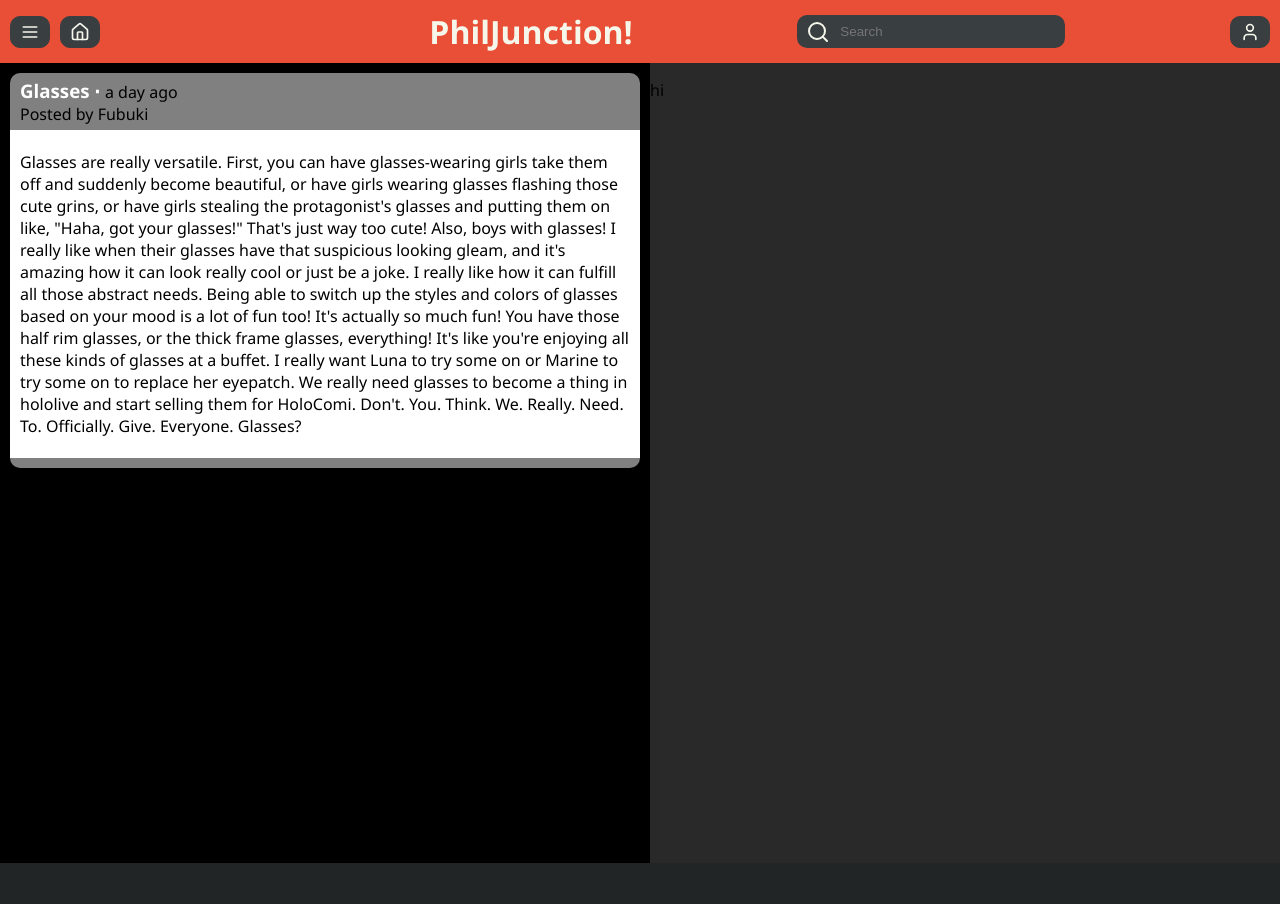
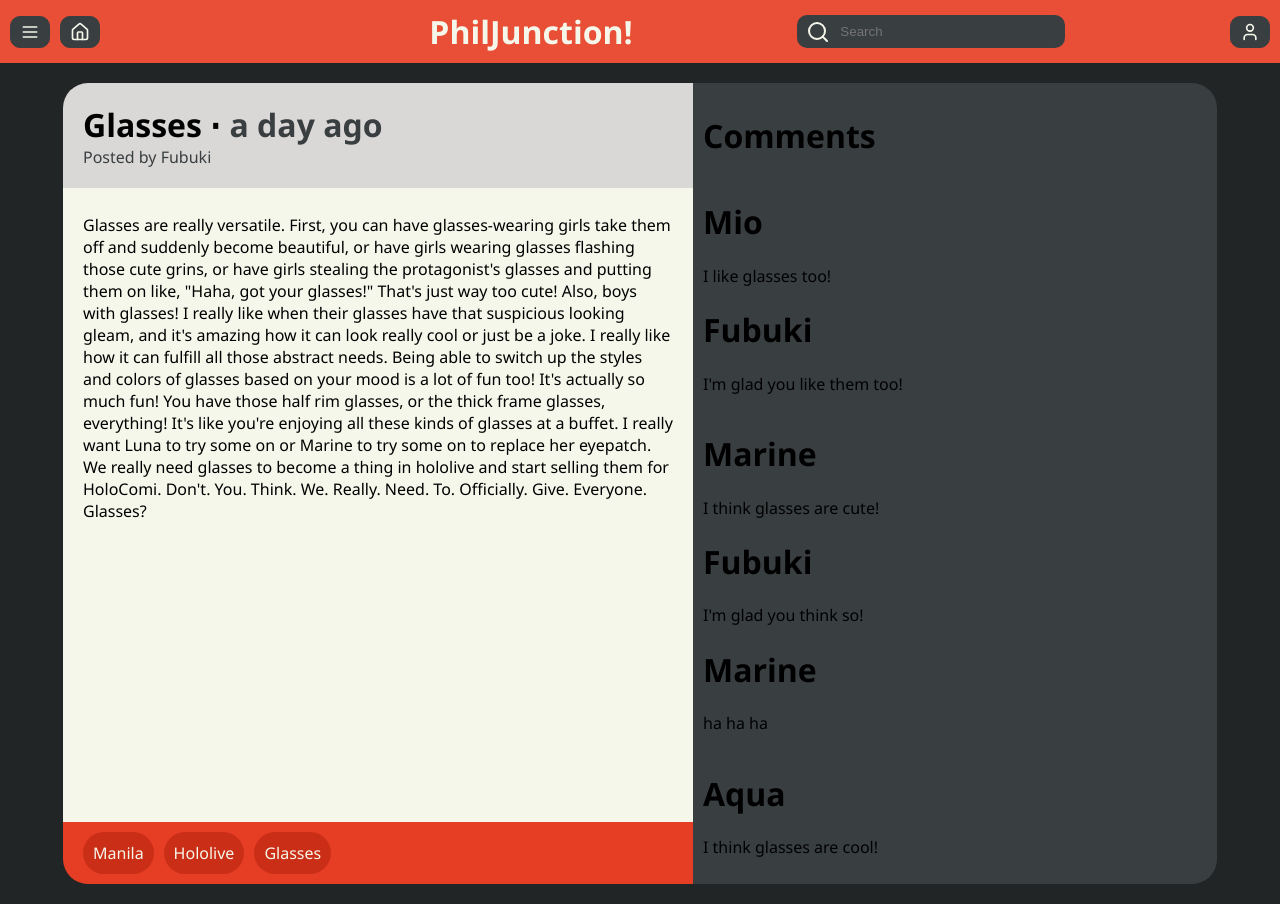
Before and after one commit to tonishii/PhilJunction, a React (Vite) app: page /post in a window 1280 px wide. Before the commit the page ends 863 px from the top, so only its background shows below. Built offline with nearby package versions, Linux system fonts and the light colour scheme.

Commit message:
Added comment functionality and initial styles. Readability changes.

```diff
--- a/src/App.tsx
+++ b/src/App.tsx
@@ -36,7 +36,8 @@ root.render(
             body={postData.body}
             tags={postData.tags}
             datePosted={postData.datePosted}
-            username={postData.username}/>}
+            username={postData.username}
+            comments={postData.comments}/>}
           />
       </Routes>
     </Router>
--- a/src/assets/post-data.ts
+++ b/src/assets/post-data.ts
@@ -1,9 +1,67 @@
-const postData = {
-    title: "Glasses",
-    body: "Glasses are really versatile. First, you can have glasses-wearing girls take them off and suddenly become beautiful, or have girls wearing glasses flashing those cute grins, or have girls stealing the protagonist's glasses and putting them on like, \"Haha, got your glasses!\" That's just way too cute! Also, boys with glasses! I really like when their glasses have that suspicious looking gleam, and it's amazing how it can look really cool or just be a joke. I really like how it can fulfill all those abstract needs. Being able to switch up the styles and colors of glasses based on your mood is a lot of fun too! It's actually so much fun! You have those half rim glasses, or the thick frame glasses, everything! It's like you're enjoying all these kinds of glasses at a buffet. I really want Luna to try some on or Marine to try some on to replace her eyepatch. We really need glasses to become a thing in hololive and start selling them for HoloComi. Don't. You. Think. We. Really. Need. To. Officially. Give. Everyone. Glasses?",
-    tags: ["hi", "hello"],
-    datePosted: new Date(),
-    username: "Fubuki"
+interface PostComment {
+  username: string;
+  id: number;
+  content: string;
+  replies: PostComment[];
+}
+
+interface Post {
+  title: string;
+  body: string;
+  tags: string[];
+  datePosted: Date;
+  username: string;
+  comments: PostComment[];
+}
+
+const postData: Post = {
+  title: "Glasses",
+  body: "Glasses are really versatile. First, you can have glasses-wearing girls take them off and suddenly become beautiful, or have girls wearing glasses flashing those cute grins, or have girls stealing the protagonist's glasses and putting them on like, \"Haha, got your glasses!\" That's just way too cute! Also, boys with glasses! I really like when their glasses have that suspicious looking gleam, and it's amazing how it can look really cool or just be a joke. I really like how it can fulfill all those abstract needs. Being able to switch up the styles and colors of glasses based on your mood is a lot of fun too! It's actually so much fun! You have those half rim glasses, or the thick frame glasses, everything! It's like you're enjoying all these kinds of glasses at a buffet. I really want Luna to try some on or Marine to try some on to replace her eyepatch. We really need glasses to become a thing in hololive and start selling them for HoloComi. Don't. You. Think. We. Really. Need. To. Officially. Give. Everyone. Glasses?",
+  tags: ["Manila", "Hololive", "Glasses"],
+  datePosted: new Date(),
+  username: "Fubuki",
+  comments: [
+    {
+      username: "Mio",
+      id: 1,
+      content: "I like glasses too!",
+      replies: [
+        {
+          username: "Fubuki",
+          id: 2,
+          content: "I'm glad you like them too!",
+          replies: []
+        }
+      ]
+    },
+    {
+      username: "Marine",
+      id: 3,
+      content: "I think glasses are cute!",
+      replies: [
+        {
+          username: "Fubuki",
+          id: 4,
+          content: "I'm glad you think so!",
+          replies: [
+            {
+              username: "Marine",
+              id: 5,
+              content: "ha ha ha",
+              replies: []
+            }
+          ]
+        }
+      ]
+    },
+    {
+      username: "Aqua",
+      id: 6,
+      content: "I think glasses are cool!",
+      replies: []
+    }
+  ]
 }
 
 export default postData;
+export type { PostComment };
--- a/src/components/post.tsx
+++ b/src/components/post.tsx
@@ -1,4 +1,4 @@
-import { ThumbsUp, ThumbsDown } from "lucide-react";
+import { ThumbsUp, ThumbsDown, MessageCircle } from "lucide-react";
 import { useState } from "react";
 import { Link } from "react-router";
 
@@ -17,11 +17,11 @@ export default function Post({
 }) {
   const [vote, setVote] = useState<"up" | "down" | null>(null);
 
-  function transformDate(datePosted: Date) {
+  function handleDate(datePosted: Date): string {
     return "a day ago.";
   }
 
-  function handleUpvote() {
+  function handleUpvote(): void {
     if (vote === "up") {
       setVote(null);
     } else {
@@ -29,7 +29,7 @@ export default function Post({
     }
   }
 
-  function handleDownvote() {
+  function handleDownvote(): void{
     if (vote === "down") {
       setVote(null);
     } else {
@@ -38,12 +38,12 @@ export default function Post({
   }
 
   return (
-      <div className="post">
+      <div className="post-container">
         <div className="post-body">
           <div className="post-header">
             <h1>
               <Link to="/post" className="post-link">{title} &sdot;</Link> {" "}
-              <span className="gray">{transformDate(datePosted)}</span>
+              <span className="gray">{handleDate(datePosted)}</span>
             </h1>
             <p className="gray">Posted by {username}</p>
           </div>
@@ -69,7 +69,6 @@ export default function Post({
             <ThumbsUp className="icon" />
           </button>
 
-          <Link to="/profile">
           <button
             className={`gray-button ${
               vote === "down" ? " selected-down" : ""
@@ -77,6 +76,11 @@ export default function Post({
             onClick={handleDownvote}>
             <ThumbsDown className="icon" />
           </button>
+
+          <Link to="/post">
+            <button className="gray-button">
+              <MessageCircle className="icon" />
+            </button>
           </Link>
         </div>
       </div>
--- a/src/pages/postwindow.tsx
+++ b/src/pages/postwindow.tsx
@@ -1,38 +1,64 @@
+import type { PostComment } from "@/assets/post-data";
+
 export default function PostWindow({
   title,
   body,
   tags,
   datePosted,
   username,
+  comments,
 }: {
   title: string;
   body: string;
   tags: string[];
   datePosted: Date;
   username: string;
+  comments: PostComment[];
 }) {
 
-    function handleDate(datePosted: Date): String {
+  function handleDate(datePosted: Date): string {
     return "a day ago"
   }
 
+  function handleComments(comment: PostComment): JSX.Element {
     return (
-        <main className="post-window-main">
+      <div className="comment">
+        <h1>{comment.username}</h1>
+        <p>{comment.content}</p>
+        {comment.replies.map(comment => (
+          handleComments(comment)
+        ))}
+      </div>
+    );
+  }
+
+  return (
     <div className="post-window-container">
-                <div className="post-window-header">
-                    <div><h3 className="post-window-header-text">{title} &sdot;</h3>  {" "} {handleDate(datePosted)}</div>
-                    <span>Posted by {username}</span>
+      <div className="post-window-body">
+        <div className="post-header">
+          <h1>{title} &sdot; {" "}
+            <span className="gray">{handleDate(datePosted)}</span>
+          </h1>
+          <p className="gray">Posted by {username}</p>
         </div>
-                <div className="post-window-content">
+        <div className="post-main">
           <p>{body}</p>
         </div>
-                <div className="post-window-footer">
-                    {/* i want to put like and dislike button here as well as no. of comments */}
+        <div className="post-footer">
+          {tags.map((tag, i) => (
+            <span key={tag + i} className="tag">
+              {tag}
+            </span>
+          ))}
         </div>
       </div>
+
       <div className="post-window-comments">
-                <p>hi</p>
+        <h1>Comments</h1>
+        {comments.map(comment => (
+          handleComments(comment)
+        ))}
       </div>
-        </main>
+    </div>
   );
 }
--- a/src/styles/global.css
+++ b/src/styles/global.css
@@ -16,6 +16,7 @@ a {
     text-decoration: none;
 }
 
+/* header */
 .header {
     display: flex;
     justify-content: space-between;
@@ -36,6 +37,7 @@ a {
     align-items: center;
     gap: 10px;
 }
+
 .gray-button {
     display: flex;
     align-items: center;
@@ -67,14 +69,6 @@ a {
     color: #393E41;
 }
 
-.selected-up .icon{
-    fill: green;
-}
-
-.selected-down .icon{
-    fill: #E94F37;
-}
-
 .search-bar {
     display: flex;
     align-items: center;
@@ -99,7 +93,8 @@ a {
     padding: 8px 0;
 }
 
-.post {
+/* general post */
+.post-container {
     display: grid;
     grid-template-columns: 500px 50px;
     min-height: 350px;
@@ -118,6 +113,14 @@ a {
     flex-direction: column;
     align-items: center;
     padding: 10px 0px;
+}
+
+.selected-up .icon{
+    fill: green;
+}
+
+.selected-down .icon{
+    fill: #E94F37;
 }
 
 .post-header {
@@ -170,48 +173,30 @@ a {
 }
 
 /* postwindow */
-.post-window-main {
-    display: flexbox;
-    flex-direction: row;
-    align-items: stretch;
-    padding: 0px 0px;
+.post-window-container {
+    display: flex;
+    justify-content: center;
+    margin: 10px;
 }
 
-.post-window-container {
+.post-window-body {
+    display: flex;
+    flex-direction: column;
     width: 50%;
-    background-color: black;
-    flex-direction: column;
-    padding: 10px 10px;
-}
-
-.post-window-header {
-    background-color: grey;
-    border-radius: 10px 10px 0px 0px;
-    padding: 5px 10px;
-}
-
-.post-window-header-text {
-    display: inline;
-    color: white;
-    font-weight: bold;
-}
-
-.post-window-content {
-    background-color: white;
-    padding: 5px 10px;
-}
-
-.post-window-footer {
-    background-color: gray;
-    border-radius: 0px 0px 10px 10px;
-    padding: 5px 10px;
+    padding: 10px 0px 10px 10px;
 }
 
 .post-window-comments {
-    width: 50%;
-    background-color: rgb(41, 41, 41)
+    display: flex;
+    flex-direction: column;
+    width: 40%;
+    background-color: #393E41;
+    border-radius: 0px 25px 25px 0px;
+    padding: 10px;
+    margin: 10px 10px 10px 0px;
 }
 
+/* profile page */
 .profile-container {
     display: flex;
     align-items: start;
```
Lines whose indentation alone changed are shown as unchanged.
